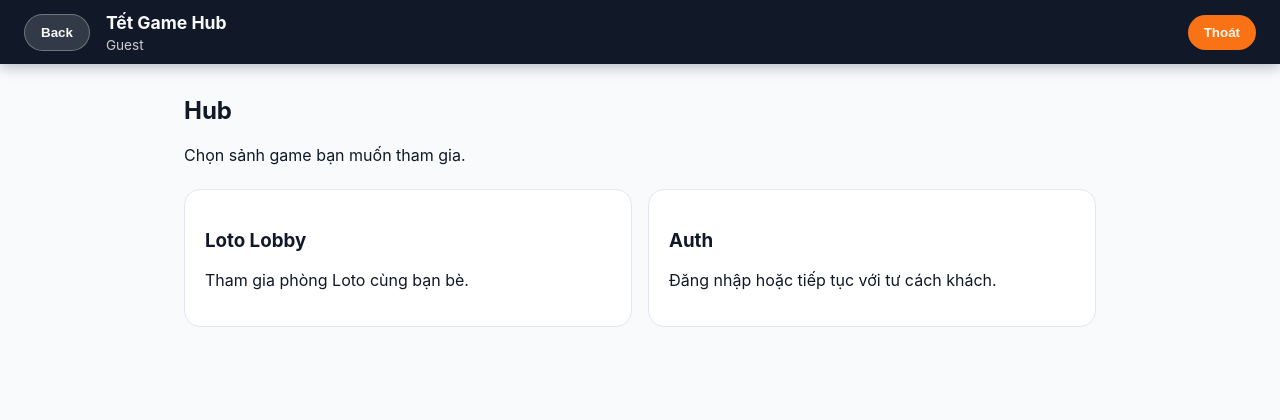
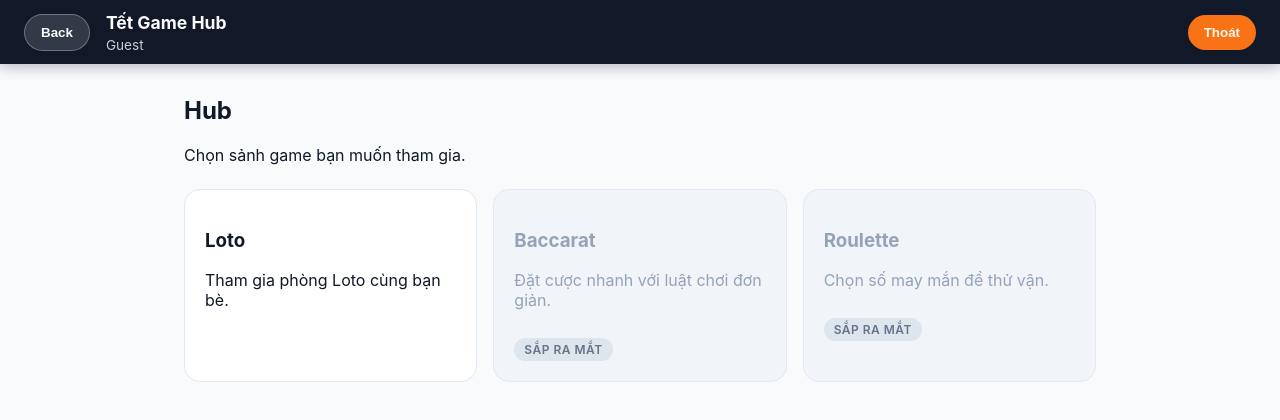
Before and after one commit to luuman1304/GameTet2026, a React (Vite) app: page / in a window 1280 px wide. Shown: the top 420 px of the page. Built offline with nearby package versions, Linux system fonts and the light colour scheme.

Commit message:
Update hub game cards

```diff
--- a/src/pages/HubPage.jsx
+++ b/src/pages/HubPage.jsx
@@ -1,4 +1,26 @@
 import { Link } from "react-router-dom";
+
+const gameCards = [
+  {
+    id: "loto",
+    title: "Loto",
+    description: "Tham gia phòng Loto cùng bạn bè.",
+    path: "/loto/lobby",
+    isActive: true,
+  },
+  {
+    id: "baccarat",
+    title: "Baccarat",
+    description: "Đặt cược nhanh với luật chơi đơn giản.",
+    isActive: false,
+  },
+  {
+    id: "roulette",
+    title: "Roulette",
+    description: "Chọn số may mắn để thử vận.",
+    isActive: false,
+  },
+];
 
 const HubPage = () => {
   return (
@@ -6,14 +28,20 @@ const HubPage = () => {
       <h1>Hub</h1>
       <p>Chọn sảnh game bạn muốn tham gia.</p>
       <div className="card-grid">
-        <Link className="card" to="/loto/lobby">
-          <h3>Loto Lobby</h3>
-          <p>Tham gia phòng Loto cùng bạn bè.</p>
-        </Link>
-        <Link className="card" to="/auth">
-          <h3>Auth</h3>
-          <p>Đăng nhập hoặc tiếp tục với tư cách khách.</p>
-        </Link>
+        {gameCards.map((card) =>
+          card.isActive ? (
+            <Link key={card.id} className="card" to={card.path}>
+              <h3>{card.title}</h3>
+              <p>{card.description}</p>
+            </Link>
+          ) : (
+            <div key={card.id} className="card card--disabled">
+              <h3>{card.title}</h3>
+              <p>{card.description}</p>
+              <span className="card__status">Sắp ra mắt</span>
+            </div>
+          )
+        )}
       </div>
     </section>
   );
--- a/src/styles.css
+++ b/src/styles.css
@@ -89,6 +89,31 @@ a {
   box-shadow: 0 10px 20px rgba(15, 23, 42, 0.12);
 }
 
+.card--disabled {
+  background: #f1f5f9;
+  border-color: #e2e8f0;
+  color: #94a3b8;
+  cursor: not-allowed;
+}
+
+.card--disabled:hover {
+  transform: none;
+  box-shadow: none;
+}
+
+.card__status {
+  display: inline-flex;
+  margin-top: 12px;
+  padding: 4px 10px;
+  border-radius: 999px;
+  background: rgba(148, 163, 184, 0.2);
+  color: #64748b;
+  font-size: 0.75rem;
+  font-weight: 600;
+  text-transform: uppercase;
+  letter-spacing: 0.04em;
+}
+
 .form {
   margin-top: 24px;
   display: flex;
```
